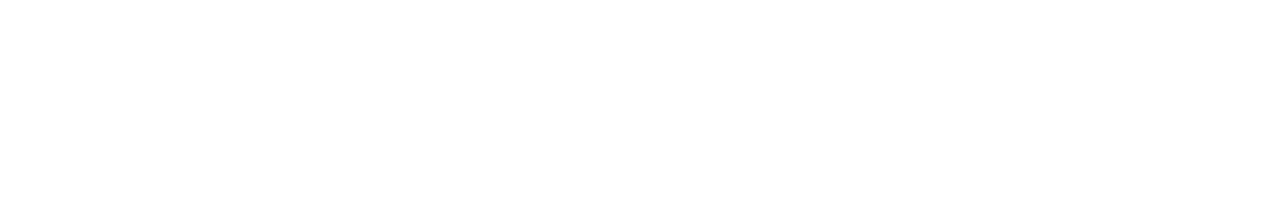
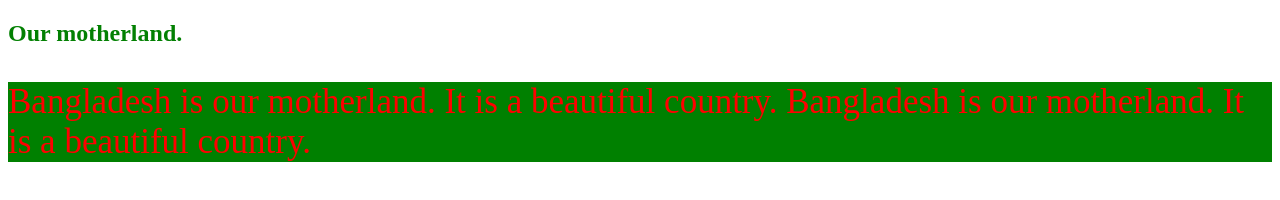
Before and after one commit to bjitdas/my-second-repo, a plain HTML site: page index.html in a window 1280 px wide. Drawn offline with Linux system fonts and the light colour scheme.

Commit message:
add style

```diff
--- a/index.html
+++ b/index.html
@@ -5,8 +5,10 @@
     <meta http-equiv="X-UA-Compatible" content="IE=edge">
     <meta name="viewport" content="width=device-width, initial-scale=1.0">
     <title>My Second Git Document</title>
+    <link rel="stylesheet" href="style.css">
 </head>
 <body>
-
+    <h2>Our motherland.</h2>
+    <p>Bangladesh is our motherland. It is a beautiful country. Bangladesh is our motherland. It is a beautiful country.</p>
 </body>
 </html>
--- /dev/null
+++ b/style.css
@@ -0,0 +1,8 @@
+p{
+    color: red;
+    background-color: green;
+    font-size: 35px;
+}
+h2{
+    color: rgb(2, 128, 2);
+}
```
